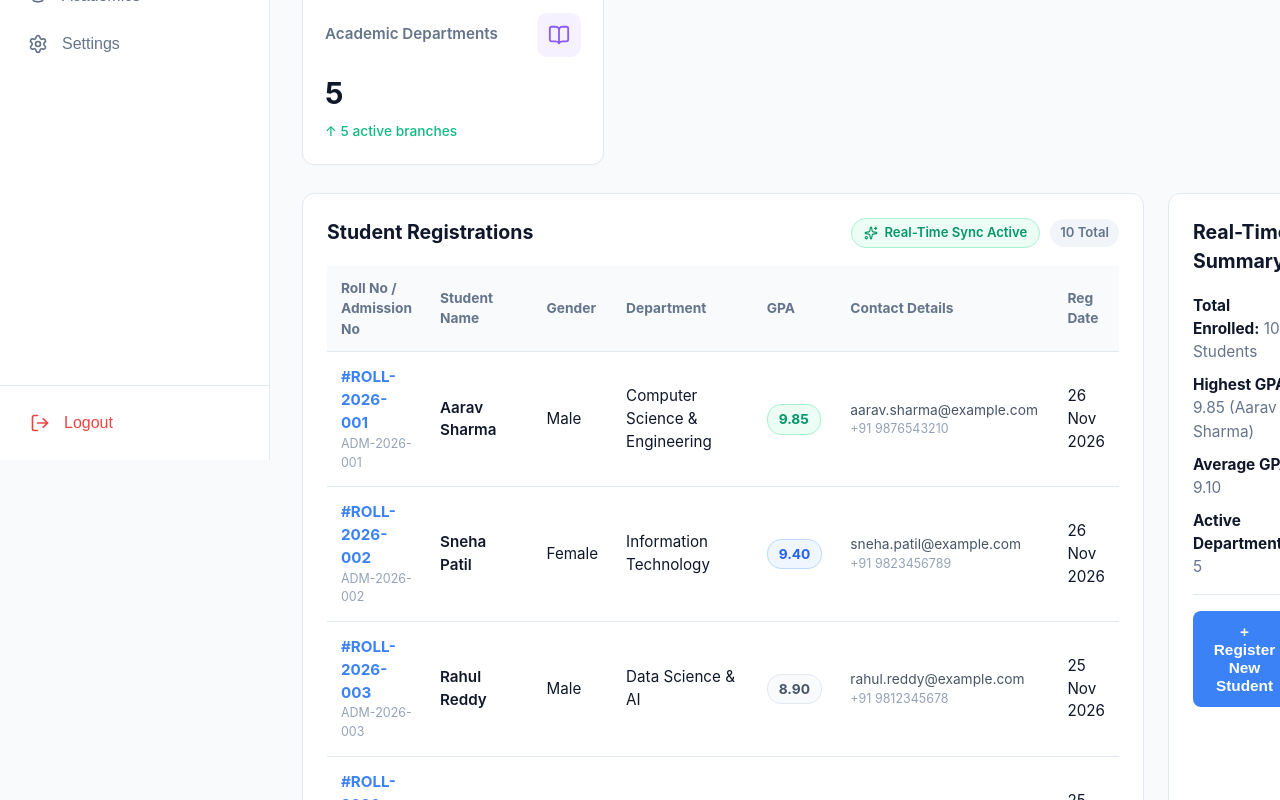
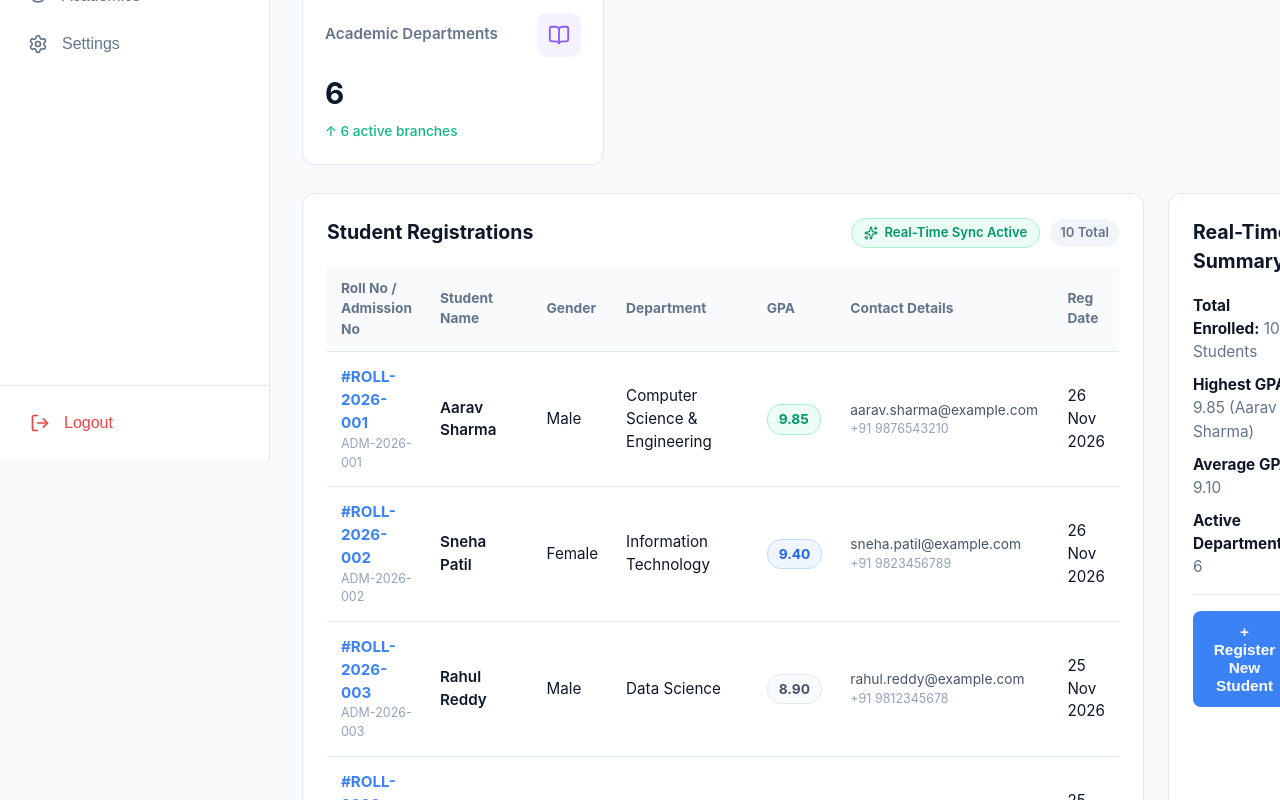
Before and after one commit to Lokesh00-11/student_registration, a React (Vite) app in the folder frontend/: page / in a window 1280 px wide. Shown: the part 340-1140 px from the top of the page. Built offline with nearby package versions, Linux system fonts and the light colour scheme.

Commit message:
Synchronize DEPARTMENTS list with dashboard count and registration dropdown

```diff
--- a/frontend/src/App.tsx
+++ b/frontend/src/App.tsx
@@ -2,6 +2,7 @@ import { useState, useEffect } from 'react';
 import { Sidebar } from './components/Sidebar';
 import { DashboardCard } from './components/DashboardCard';
 import { StudentRegistrationForm, type StudentFormData } from './components/StudentRegistrationForm';
+import { DEPARTMENTS } from './constants/departments';
 import { Users, Award, BookOpen, TrendingUp, Sparkles } from 'lucide-react';
 import './App.css';
 
@@ -44,7 +45,7 @@ const defaultInitialStudents: StudentRecord[] = [
     id: 'ROLL-2026-003',
     admissionNo: 'ADM-2026-003',
     name: 'Rahul Reddy',
-    course: 'Data Science & AI',
+    course: 'Data Science',
     date: '25 Nov 2026',
     gpa: 8.90,
     gender: 'Male',
@@ -99,7 +100,7 @@ const defaultInitialStudents: StudentRecord[] = [
     id: 'ROLL-2026-008',
     admissionNo: 'ADM-2026-008',
     name: 'Divya Nair',
-    course: 'Data Science & AI',
+    course: 'Artificial Intelligence and Machine Learning',
     date: '22 Nov 2026',
     gpa: 9.30,
     gender: 'Female',
@@ -162,7 +163,9 @@ export function App() {
     students.length > 0
       ? (students.reduce((acc, s) => acc + s.gpa, 0) / totalStudents).toFixed(2)
       : '0.00';
-  const uniqueDepartmentsCount = new Set(students.map((s) => s.course)).size;
+  const uniqueDepartmentsCount = Array.from(
+    new Set([...DEPARTMENTS, ...students.map((s) => s.course)])
+  ).length;
 
   const handleStudentAdded = (newStudent: StudentFormData) => {
     const fullName = `${newStudent.firstName} ${newStudent.lastName}`.trim();
--- a/frontend/src/components/StudentRegistrationForm.tsx
+++ b/frontend/src/components/StudentRegistrationForm.tsx
@@ -1,4 +1,5 @@
 import React, { useState } from 'react';
+import { DEPARTMENTS } from '../constants/departments';
 import {
   User,
   Users,
@@ -371,11 +372,11 @@ export const StudentRegistrationForm: React.FC<StudentRegistrationFormProps> = (
                 onChange={handleChange}
                 className={errors.department ? 'input-error' : ''}
               >
-                <option value="Computer Science & Engineering">Computer Science & Engineering</option>
-                <option value="Information Technology">Information Technology</option>
-                <option value="Data Science & AI">Data Science & AI</option>
-                <option value="Electronics & Communication">Electronics & Communication</option>
-                <option value="Mechanical Engineering">Mechanical Engineering</option>
+                {DEPARTMENTS.map((dept) => (
+                  <option key={dept} value={dept}>
+                    {dept}
+                  </option>
+                ))}
               </select>
               {errors.department && <span className="error-text">{errors.department}</span>}
             </div>
--- /dev/null
+++ b/frontend/src/constants/departments.ts
@@ -0,0 +1,8 @@
+export const DEPARTMENTS = [
+  'Computer Science & Engineering',
+  'Information Technology',
+  'Data Science',
+  'Artificial Intelligence and Machine Learning',
+  'Electronics & Communication',
+  'Mechanical Engineering',
+];
```
